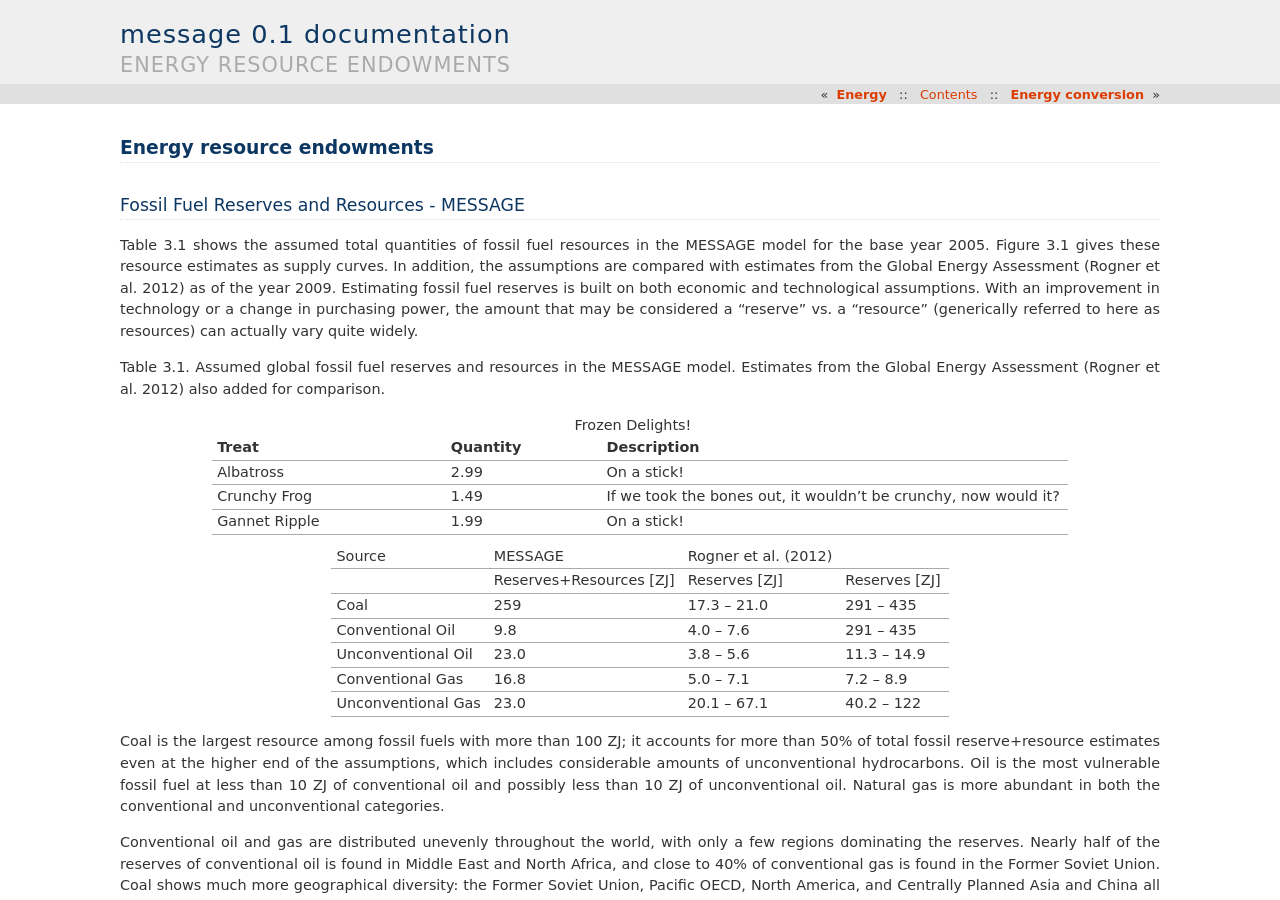
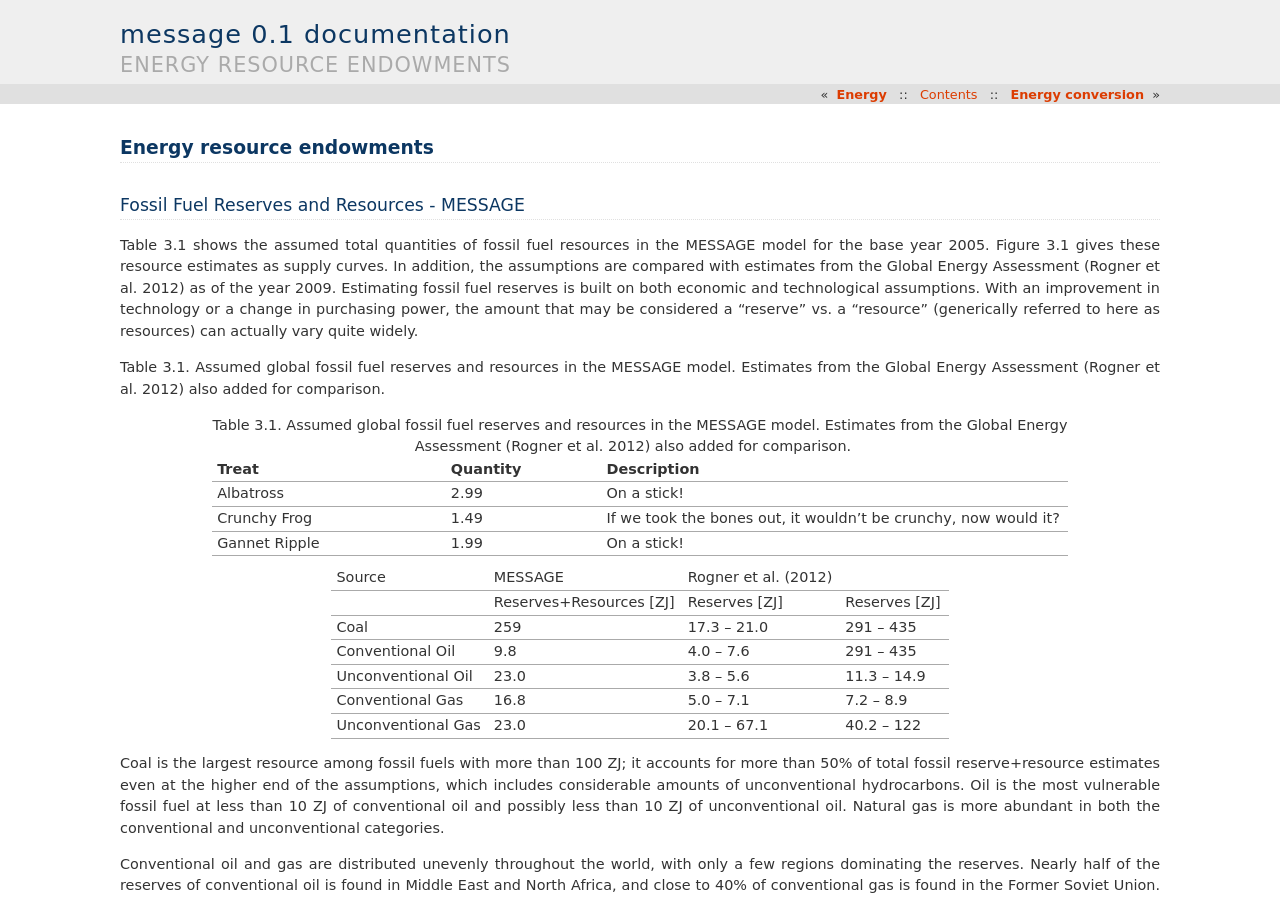
Before and after one commit to iiasa/message_doc, a Sphinx documentation site: the page built from source/message_globiom/energy/resource.rst, in a window 1280 px wide and 900 px high. Built offline with Sphinx 7.4.7, drawn with Linux system fonts in a browser that asks for light colours.

Commit message:
Update resource.rst

```diff
--- a/source/message_globiom/energy/resource.rst
+++ b/source/message_globiom/energy/resource.rst
@@ -6,7 +6,7 @@
 
 Table 3.1.  Assumed global fossil fuel reserves and resources in the MESSAGE model. Estimates from the Global Energy Assessment (Rogner et al. 2012) also added for comparison.
 
-.. list-table:: Frozen Delights!
+.. list-table:: Table 3.1. Assumed global fossil fuel reserves and resources in the MESSAGE model. Estimates from the Global Energy Assessment (Rogner et al. 2012) also added for comparison.
    :widths: 15 10 30
    :header-rows: 1
 
```
